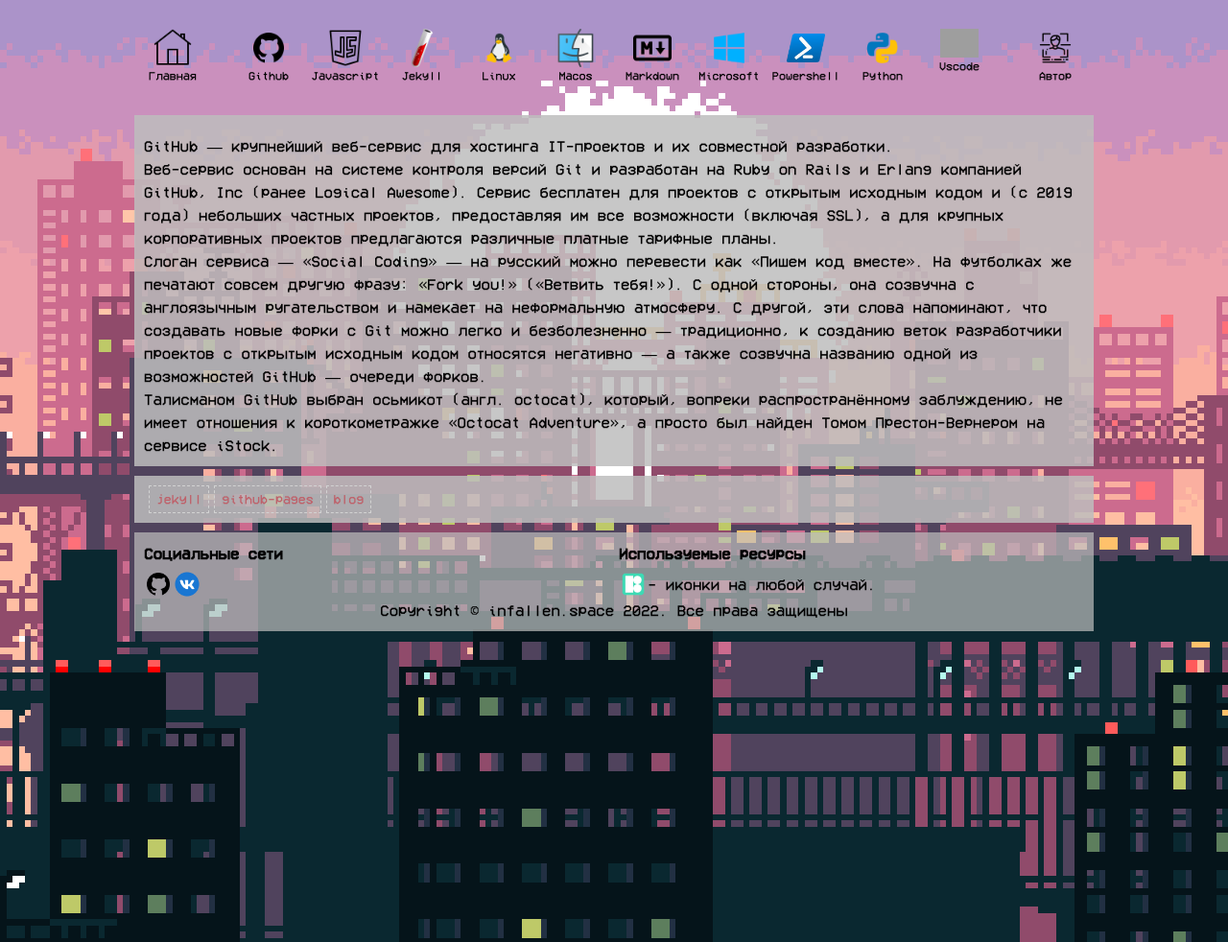
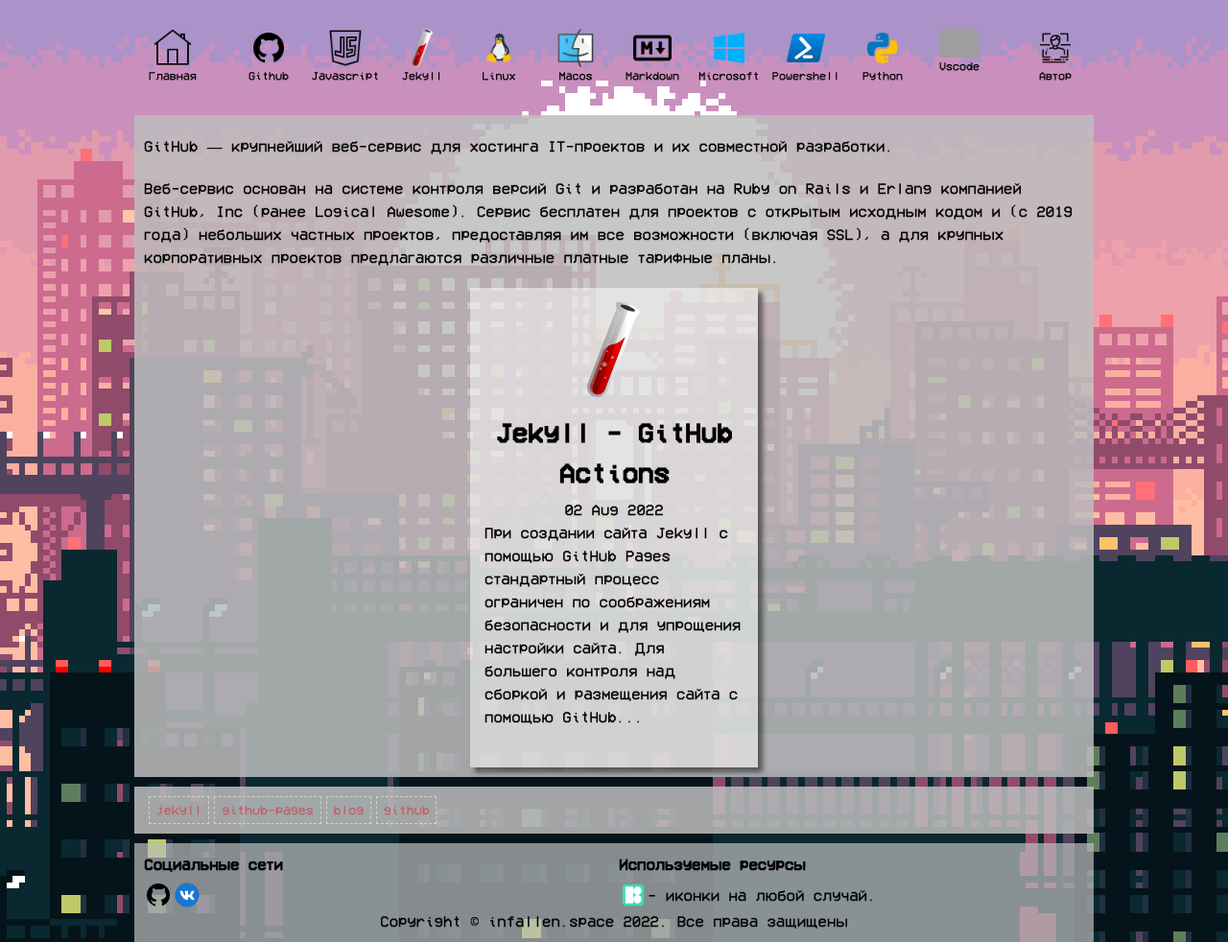
Before and after one commit to InFallen/InFallen, a Jekyll site: the page built from _chapters/github.md, in a window 1280 px wide. Shown: the whole page at 96% size. Built offline with Jekyll 4.4.1, drawn with Linux system fonts in a browser that asks for light colours; grey boxes are pictures that could not be loaded.

Commit message:
changing struct posts on chapters

```diff
--- a/_chapters/github.md
+++ b/_chapters/github.md
@@ -4,7 +4,6 @@
 title: GitHub
 image: "/assets/img/icon-github.png"
 ---
-GitHub — крупнейший веб-сервис для хостинга IT-проектов и их совместной разработки.<br>
-Веб-сервис основан на системе контроля версий Git и разработан на Ruby on Rails и Erlang компанией GitHub, Inc (ранее Logical Awesome). Сервис бесплатен для проектов с открытым исходным кодом и (с 2019 года) небольших частных проектов, предоставляя им все возможности (включая SSL), а для крупных корпоративных проектов предлагаются различные платные тарифные планы.<br>
-Слоган сервиса — «Social Coding» — на русский можно перевести как «Пишем код вместе». На футболках же печатают совсем другую фразу: «Fork you!» («Ветвить тебя!»). С одной стороны, она созвучна с англоязычным ругательством и намекает на неформальную атмосферу. С другой, эти слова напоминают, что создавать новые форки с Git можно легко и безболезненно — традиционно, к созданию веток разработчики проектов с открытым исходным кодом относятся негативно — а также созвучна названию одной из возможностей GitHub — очереди форков.<br>
-Талисманом GitHub выбран осьмикот (англ. octocat), который, вопреки распространённому заблуждению, не имеет отношения к короткометражке «Octocat Adventure», а просто был найден Томом Престон-Вернером на сервисе iStock.
+GitHub — крупнейший веб-сервис для хостинга IT-проектов и их совместной разработки.
+
+Веб-сервис основан на системе контроля версий Git и разработан на Ruby on Rails и Erlang компанией GitHub, Inc (ранее Logical Awesome). Сервис бесплатен для проектов с открытым исходным кодом и (с 2019 года) небольших частных проектов, предоставляя им все возможности (включая SSL), а для крупных корпоративных проектов предлагаются различные платные тарифные планы.
--- a/_includes/posts.html
+++ b/_includes/posts.html
@@ -2,7 +2,7 @@
     {% if page.short_name == 'home' %}
     {% assign filtered_posts = site.posts %}
     {% else %}
-    {% assign filtered_posts = site.posts | where:'chapter', page.short_name %}
+    {% assign filtered_posts = site.posts | where_exp:'post', "post.chapters contains page.short_name" %}
     {% endif %}
     {% for post in filtered_posts %}
     <li>
--- a/_posts/2022-08-02-Jekyll - GitHub Actions.md
+++ b/_posts/2022-08-02-Jekyll - GitHub Actions.md
@@ -1,7 +1,8 @@
 ---
 chapter: jekyll
+chapters: jekyll github
 title: Jekyll - GitHub Actions
-tags: jekyll blog github-pages
+tags: jekyll blog github github-pages
 ---
 # {{page.title}}
 
--- a/_sass/main.scss
+++ b/_sass/main.scss
@@ -182,6 +182,10 @@
 
 
     background-color: rgba(190, 190, 190, 0.85);
+}
+
+main p {
+    margin-bottom: 10px;
 }
 
 main ol,
```
Also changed, not shown: tag/github.md (added, +5 -0 lines).
